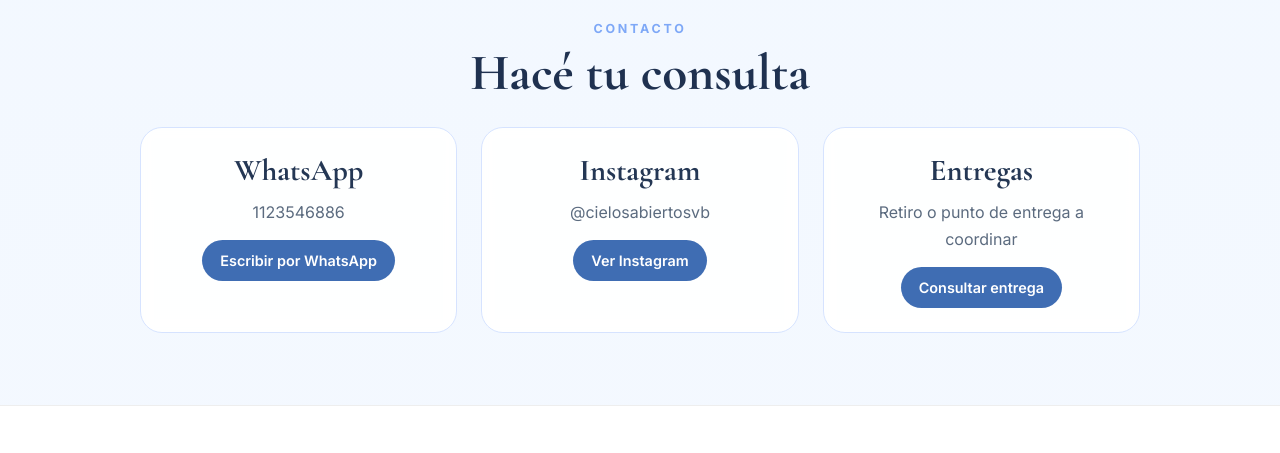
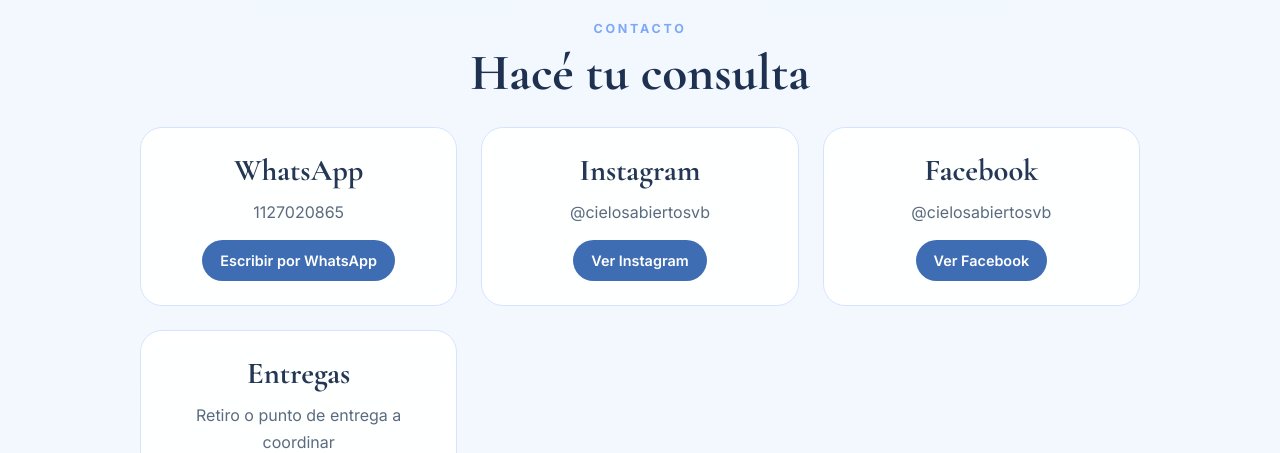
Before and after one commit to Micaelarombola/Cielosabiertos-vb, a plain HTML site: page index.html in a window 1280 px wide. Shown: the part 4100-4553 px from the top of the page. Drawn offline with nearby package versions, Linux system fonts and the light colour scheme; no server answers.

Commit message:
facebook

```diff
--- a/index.html
+++ b/index.html
@@ -248,8 +248,8 @@
     <!-- WhatsApp -->
     <div class="contact-card">
       <h3>WhatsApp</h3>
-      <p>1123546886</p>
-      <a href="https://wa.me/5491123546886" target="_blank" class="contact-btn">
+      <p>1127020865</p>
+      <a href="https://wa.me/5491127020865" target="_blank" class="contact-btn">
         Escribir por WhatsApp
       </a>
     </div>
@@ -260,6 +260,14 @@
       <p>@cielosabiertosvb</p>
       <a href="https://instagram.com/cielosabiertosvb" target="_blank" class="contact-btn">
         Ver Instagram
+      </a>
+    </div>
+
+     <div class="contact-card">
+      <h3>Facebook</h3>
+      <p>@cielosabiertosvb</p>
+      <a href="https://www.facebook.com/cielosabiertosvb" target="_blank" class="contact-btn">
+        Ver Facebook
       </a>
     </div>
 
--- a/script.js
+++ b/script.js
@@ -1,7 +1,7 @@
 const $ = (selector, ctx = document) => ctx.querySelector(selector);
 const $$ = (selector, ctx = document) => Array.from(ctx.querySelectorAll(selector));
 
-const WHATSAPP_NUMBER = "5491127283586";
+const WHATSAPP_NUMBER = "5491127020865";
 const API_URL = "https://cielos-abiertos-vb-api.onrender.com/api/productos";
 const BASE_URL = "https://cielos-abiertos-vb-api.onrender.com";
 
```
